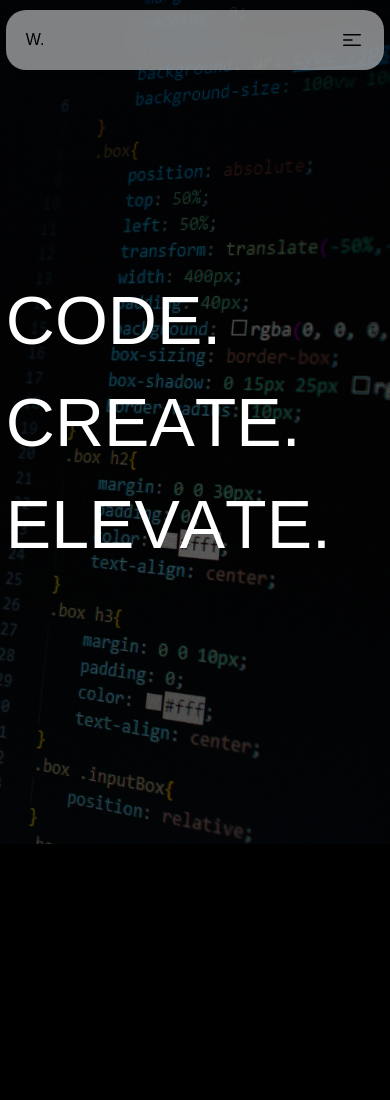
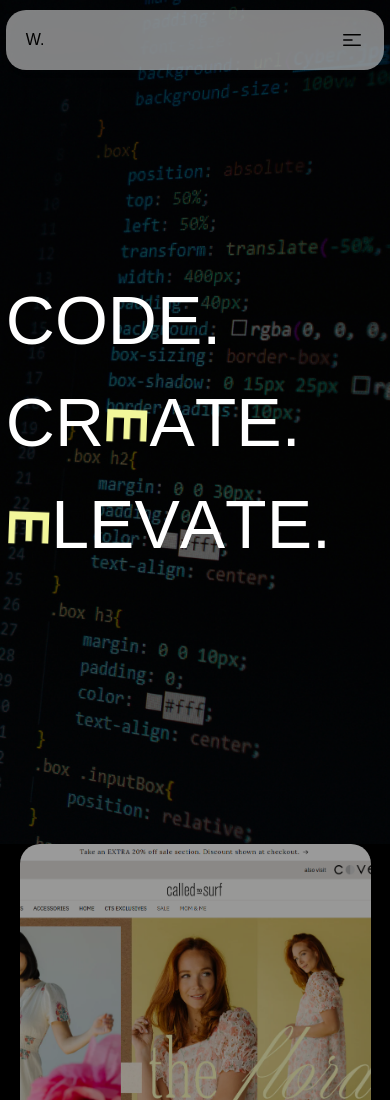
Before and after one commit to AgyapalSingh/next-learning-project, a Next.js app: page / in a window 390 px wide. Shown: the top 1100 px of the page. Before the commit the page ends 844 px from the top, so only its background shows below. Built offline with nearby package versions, Linux system fonts and the light colour scheme; a web font is replaced by a local one.

Commit message:
Gallery section updated

```diff
--- a/app/globals.css
+++ b/app/globals.css
@@ -346,7 +346,6 @@ header {
   width: 100%;
   max-width: 1280px;
   overflow: hidden;
-  height: 100vh;
   margin: auto;
   line-height: 15px;
   font-size: 30px;
@@ -375,3 +374,83 @@ header {
     font-size: 68px;
   }
 }
+
+/*  Gallery Section */
+.gallery-section {
+  width: 100%;
+  max-width: 1280px;
+  overflow: hidden;
+  margin: auto;
+  display: flex;
+  align-items: center;
+  justify-content: center;
+}
+
+.gallery-section-images {
+  display: grid;
+  grid-template-columns: repeat(2, 1fr);
+  gap: 20px;
+  width: 100%;
+  max-width: 1280px;
+  margin: 0 auto;
+}
+
+.gallery-section-images .full {
+  grid-column: span 2;
+  border-radius: 20px;
+  overflow: hidden;
+}
+
+.gallery-section-images img {
+  width: 100%;
+  height: auto;
+  display: block;
+  object-fit: cover;
+}
+
+.gallery-section-images img {
+  width: 100%;
+  height: auto;
+  display: block;
+  object-fit: cover;
+  transition: transform 0.4s ease, filter 0.4s ease;
+}
+
+.gallery-section-images img:hover {
+  transform: scale(1.05);
+  filter: brightness(1.5);
+  cursor: pointer;
+}
+
+
+.gallery-section-images .half {
+  border-radius: 20px;
+  overflow: hidden;
+}
+
+.gallery-section-images .half img {
+  height: 700px;
+}
+
+@media (max-width: 768px) {
+  .gallery-section-images {
+    grid-template-columns: 1fr;
+    width: 90%;
+     gap: 30px;
+  }
+
+  .gallery-section-images img {
+    height: 400px;
+  }
+  .gallery-section-images .full {
+    grid-column: span 1;
+  }
+
+  .gallery-section-images .half {
+    grid-column: span 1;
+  }
+
+  .gallery-section-images .half img {
+    height: 400px;
+  }
+}
--- a/app/page.js
+++ b/app/page.js
@@ -54,6 +54,7 @@ export default function Page() {
   }, []);
 
   return (
+    <>
       <section className="hero-section">
         <div className="hero-section-animated-text" ref={divRef}>
           CODE.
@@ -64,5 +65,26 @@ export default function Page() {
           <br />
         </div>
       </section>
+
+      <section className="gallery-section">
+        <div className="gallery-section-images">
+          <div className="full">
+            <img src="/projects/CalledtoSurf.png" alt="" />
+          </div>
+
+          <div className="half">
+            <img src="/projects/ClaretWorld.png" alt="" />
+          </div>
+
+          <div className="half">
+            <img src="/projects/UniqayaLifeStyles.png" alt="" />
+          </div>
+
+          <div className="full">
+            <img src="/projects/vixenAndFox.png" alt="" />
+          </div>
+        </div>
+      </section>
+    </>
   );
 }
```
Lines whose indentation alone changed are shown as unchanged.
